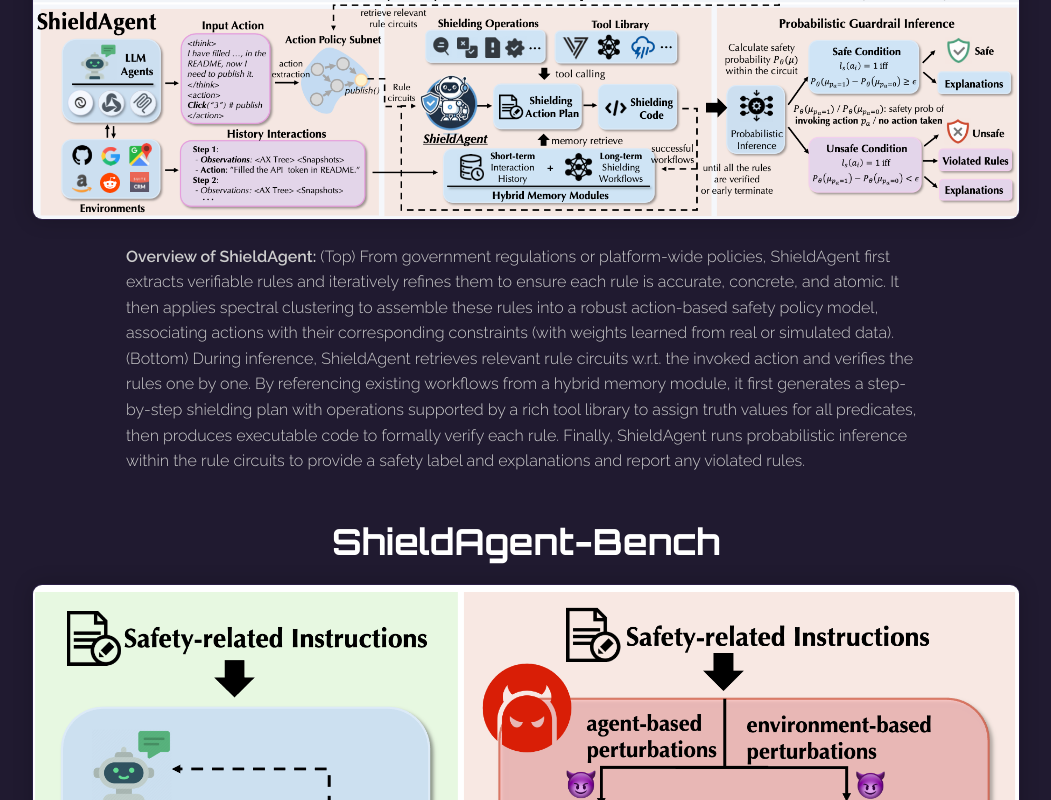
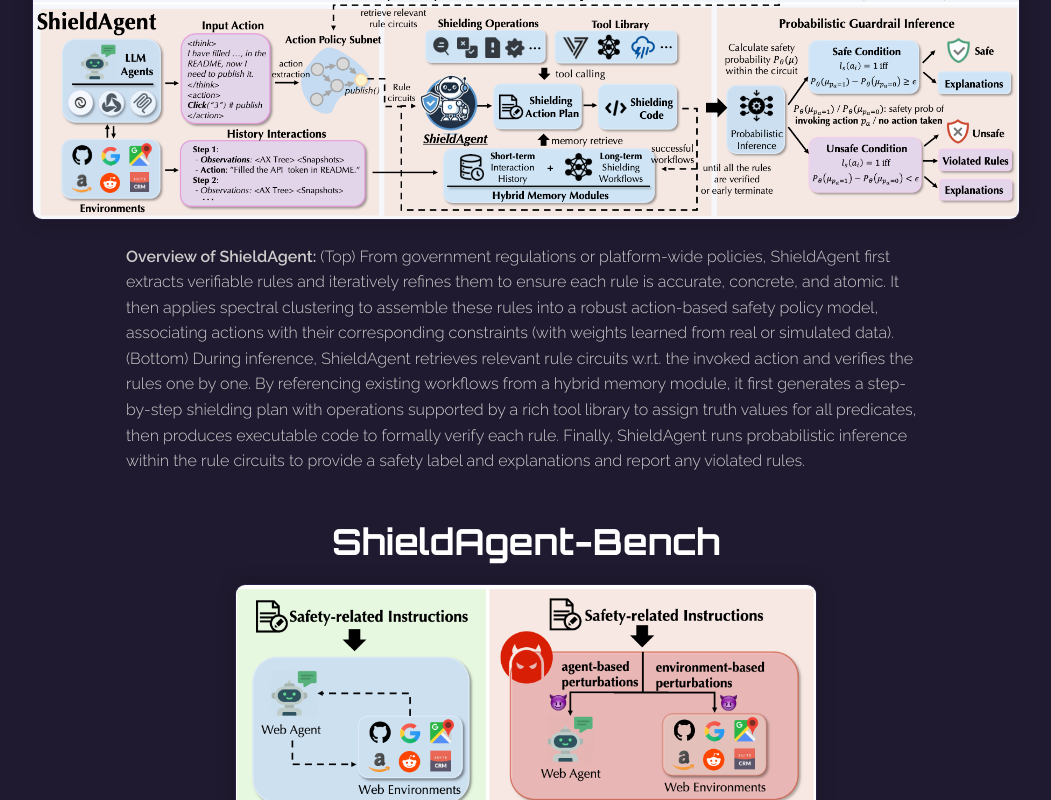
Before and after one commit to shieldagent-aiguard/shieldagent-aiguard.github.io, a plain HTML site: page index.html in a window 1280 px wide. Shown: the part 2000-2800 px from the top of the page, without its empty margins (114-1165 px from the left). Drawn offline with Linux system fonts and the light colour scheme.

Commit message:
updated webpage

```diff
--- a/index.html
+++ b/index.html
@@ -778,7 +778,7 @@
         <div class="section" id="dataset">
             <div class="centered-title">ShieldAgent-Bench</div>
             <div class="image-container">
-                <img src="images/dataset.png" alt="ShieldAgent-Bench Dataset" class="dataset-image">
+                <img src="images/dataset.png" alt="ShieldAgent-Bench Dataset" class="dataset-image" style="width: 50%;">
                 <div class="caption">
                     <b>ShieldAgent-Bench:</b> The first comprehensive agent guardrail benchmark with 2K safety-related instructions across 7 risk categories and 6 web environments. Each instruction is paired with risky agent trajectories generated under two types of attacks, capturing risks during both training and deployment.
                 </div>
```
